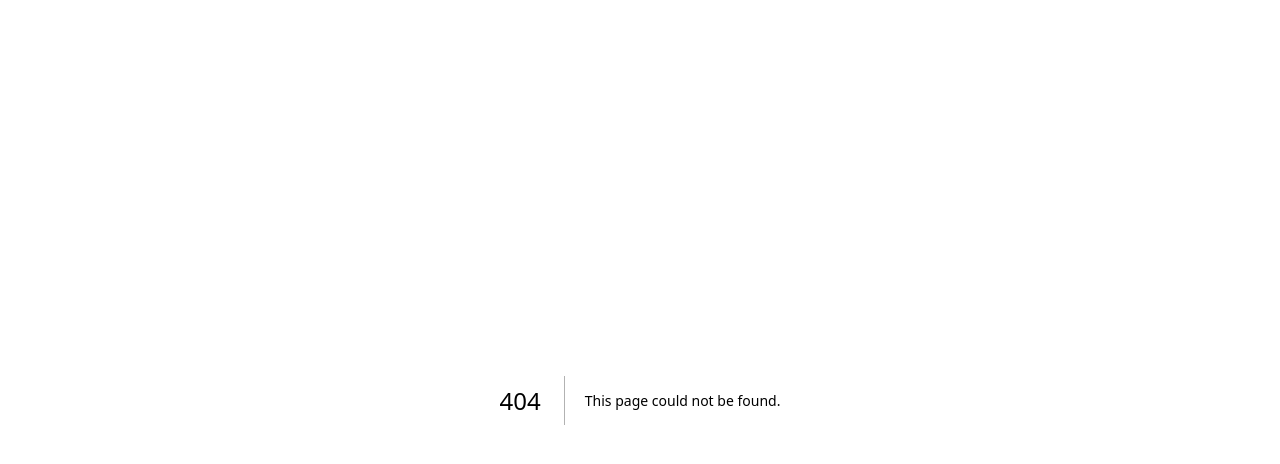
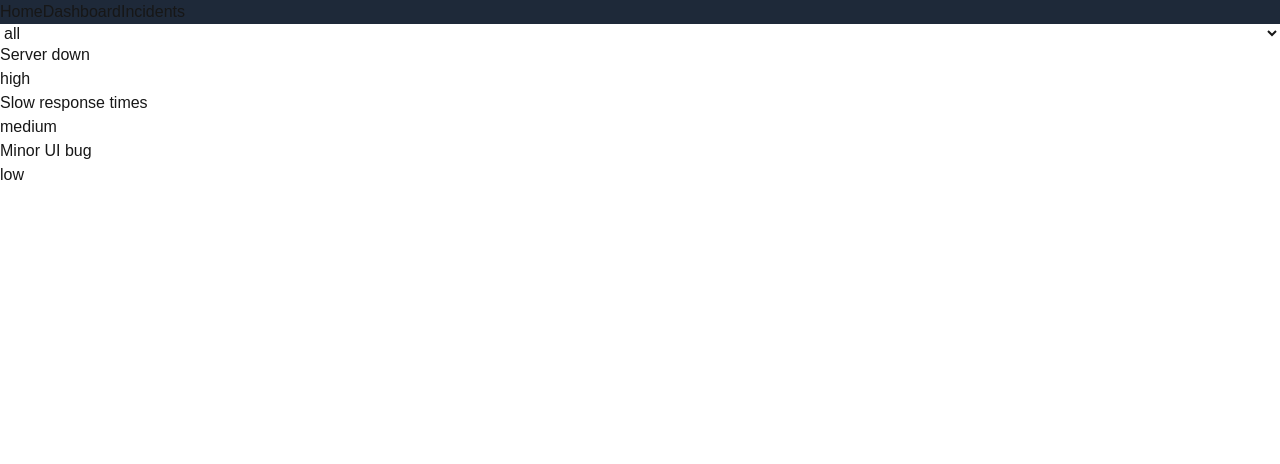
Before and after one commit to kenesa8556/oncallos-frontend, a Next.js app: page /incidents in a window 1280 px wide. Before the commit this address had no page. Shown: the top 464 px of the page. Built offline with nearby package versions, Linux system fonts and the light colour scheme.

Commit message:
Day 8-10: Next.js setup, routing, API routes for incidents

```diff
--- /dev/null
+++ b/app/api/incidents/[id]/route.ts
@@ -0,0 +1,13 @@
+import { NextResponse } from "next/server";
+import { incidents } from "../data";
+
+
+export async function GET(request: Request, { params }: { params: { id: string } }) {
+    const id  = params.id;
+
+    const incident = incidents.find((i) => i.id === id);
+    if (!incident) {
+        return NextResponse.json({ message: "Incident not found" }, { status: 404 });
+    }
+    return NextResponse.json(incident);
+}
--- /dev/null
+++ b/app/api/incidents/data.ts
@@ -0,0 +1,10 @@
+export interface Incident {
+    id: string;
+    title: string;
+    severity: 'low' | 'medium' | 'high';
+}
+export const incidents : Incident[] = [
+    { id: "1", title: "Incident 1", severity : "high" },
+    { id: "2", title: "Incident 2", severity : "medium" },
+    { id: "3", title: "Incident 3", severity : "low" },
+];
--- /dev/null
+++ b/app/api/incidents/route.ts
@@ -0,0 +1,20 @@
+import { NextResponse } from "next/server";
+import { Incident, incidents } from "./data";
+
+
+
+export async function GET(){
+
+    return NextResponse.json(incidents);
+}
+
+
+export async function POST(request: Request) {
+    const data : Incident = await request.json();
+
+    if (!data.title) {
+        return NextResponse.json({ message: "Title is required" }, { status: 400 });
+    }
+
+    return NextResponse.json({ message: "Incident created successfully", data });
+}
--- /dev/null
+++ b/app/components/nav.tsx
@@ -0,0 +1,12 @@
+import Link from "next/link";
+
+export function Nav() {
+  return (
+    <nav className="bg-gray-800">
+
+    <Link href="/">Home</Link>
+    <Link href="/dashboard">Dashboard</Link>
+    <Link href="/incidents">Incidents</Link>
+    </nav>
+  );
+};
--- /dev/null
+++ b/app/incidents/IncidentFilter.tsx
@@ -0,0 +1,56 @@
+"use client"
+
+import { ChangeEvent, useState } from "react";
+interface Incident {
+  id: string;
+  title: string;
+  severity: 'low' | 'medium' | 'high';
+}
+
+interface IncidentFilterProps {
+    incidents: Incident[];
+}
+
+function IncidentFilter({incidents}: IncidentFilterProps) {
+    const [filterer, setFilter] = useState<'all' | 'low' | 'medium' | 'high'>('all');
+    const filteredIncidents = incidents.filter((inc) => {
+        return filterer == "all" ? true : inc.severity === filterer;
+    });
+
+
+
+   const handle = (event: ChangeEvent<HTMLSelectElement>) =>{
+   setFilter(event.target.value as 'all' | 'low' | 'medium' | 'high');
+   }
+
+
+
+
+    return(
+        <>
+        <select onChange={handle}>
+            {
+            ['all', 'low', 'medium', 'high'].map((severity) => {
+                return <option key={severity} value={severity}>{severity}</option>
+            })
+        }
+        </select>
+
+        {
+
+            filteredIncidents.map((inc) => {
+              return (
+                <div key={inc.id}>
+                  <h1>{inc.title}</h1>
+                  <h1>{inc.severity}</h1>
+                </div>
+              );
+            })
+          }
+
+
+        </>
+    )
+}
+
+export default IncidentFilter;
--- /dev/null
+++ b/app/incidents/new/page.tsx
@@ -0,0 +1,9 @@
+ function NewIncidentPage() {
+  return (
+    <div>
+      <h1>New Incident</h1>
+      <p>This is the new incident page.</p>
+    </div>
+  );
+}
+export default NewIncidentPage;
--- /dev/null
+++ b/app/incidents/page.tsx
@@ -0,0 +1,33 @@
+import IncidentFilter from "./IncidentFilter"
+
+interface Incident {
+  id: string;
+  title: string;
+  severity: 'low' | 'medium' | 'high';
+}
+
+async function getIncidents(): Promise<Incident[]> {
+  return [
+    { id: '1', title: 'Server down', severity: 'high' },
+    { id: '2', title: 'Slow response times', severity: 'medium' },
+    { id: '3', title: 'Minor UI bug', severity: 'low' },
+  ];
+}
+
+
+  async function IncidentsPage() {
+
+  const incident : Incident[]  = await getIncidents();
+
+
+
+  return (
+          <>
+            <IncidentFilter incidents={incident} />
+
+        </>
+  );
+
+}
+
+export default IncidentsPage;
--- a/app/layout.tsx
+++ b/app/layout.tsx
@@ -1,20 +1,15 @@
 import type { Metadata } from "next";
 import { Geist, Geist_Mono } from "next/font/google";
 import "./globals.css";
+import { Nav } from "./components/nav";
 
-const geistSans = Geist({
-  variable: "--font-geist-sans",
-  subsets: ["latin"],
-});
 
-const geistMono = Geist_Mono({
-  variable: "--font-geist-mono",
-  subsets: ["latin"],
-});
+
+
 
 export const metadata: Metadata = {
-  title: "Create Next App",
-  description: "Generated by create next app",
+  title: "oncall ",
+  description: "a future app to monitor and manage incidents as an oncall team",
 };
 
 export default function RootLayout({
@@ -23,11 +18,13 @@ export default function RootLayout({
   children: React.ReactNode;
 }>) {
   return (
-    <html
-      lang="en"
-      className={`${geistSans.variable} ${geistMono.variable} h-full antialiased`}
-    >
-      <body className="min-h-full flex flex-col">{children}</body>
+    <html lang="en">
+      <body className="min-h-full flex flex-col">
+        <Nav />
+
+        {children}
+
+      </body>
     </html>
   );
 }
--- a/app/page.tsx
+++ b/app/page.tsx
@@ -1,65 +1,9 @@
-import Image from "next/image";
 
 export default function Home() {
   return (
-    <div className="flex flex-col flex-1 items-center justify-center bg-zinc-50 font-sans dark:bg-black">
-      <main className="flex flex-1 w-full max-w-3xl flex-col items-center justify-between py-32 px-16 bg-white dark:bg-black sm:items-start">
-        <Image
-          className="dark:invert"
-          src="/next.svg"
-          alt="Next.js logo"
-          width={100}
-          height={20}
-          priority
-        />
-        <div className="flex flex-col items-center gap-6 text-center sm:items-start sm:text-left">
-          <h1 className="max-w-xs text-3xl font-semibold leading-10 tracking-tight text-black dark:text-zinc-50">
-            To get started, edit the page.tsx file.
-          </h1>
-          <p className="max-w-md text-lg leading-8 text-zinc-600 dark:text-zinc-400">
-            Looking for a starting point or more instructions? Head over to{" "}
-            <a
-              href="https://vercel.com/templates?framework=next.js&utm_source=create-next-app&utm_medium=appdir-template-tw&utm_campaign=create-next-app"
-              className="font-medium text-zinc-950 dark:text-zinc-50"
-            >
-              Templates
-            </a>{" "}
-            or the{" "}
-            <a
-              href="https://nextjs.org/learn?utm_source=create-next-app&utm_medium=appdir-template-tw&utm_campaign=create-next-app"
-              className="font-medium text-zinc-950 dark:text-zinc-50"
-            >
-              Learning
-            </a>{" "}
-            center.
-          </p>
-        </div>
-        <div className="flex flex-col gap-4 text-base font-medium sm:flex-row">
-          <a
-            className="flex h-12 w-full items-center justify-center gap-2 rounded-full bg-foreground px-5 text-background transition-colors hover:bg-[#383838] dark:hover:bg-[#ccc] md:w-[158px]"
-            href="https://vercel.com/new?utm_source=create-next-app&utm_medium=appdir-template-tw&utm_campaign=create-next-app"
-            target="_blank"
-            rel="noopener noreferrer"
-          >
-            <Image
-              className="dark:invert"
-              src="/vercel.svg"
-              alt="Vercel logomark"
-              width={16}
-              height={16}
-            />
-            Deploy Now
-          </a>
-          <a
-            className="flex h-12 w-full items-center justify-center rounded-full border border-solid border-black/[.08] px-5 transition-colors hover:border-transparent hover:bg-black/[.04] dark:border-white/[.145] dark:hover:bg-[#1a1a1a] md:w-[158px]"
-            href="https://nextjs.org/docs?utm_source=create-next-app&utm_medium=appdir-template-tw&utm_campaign=create-next-app"
-            target="_blank"
-            rel="noopener noreferrer"
-          >
-            Documentation
-          </a>
-        </div>
-      </main>
-    </div>
+    <>
+    <h1>Welcome to the OnCall App</h1>
+    <p>This is the home page of the OnCall app.</p>
+    </>
   );
 }
```
